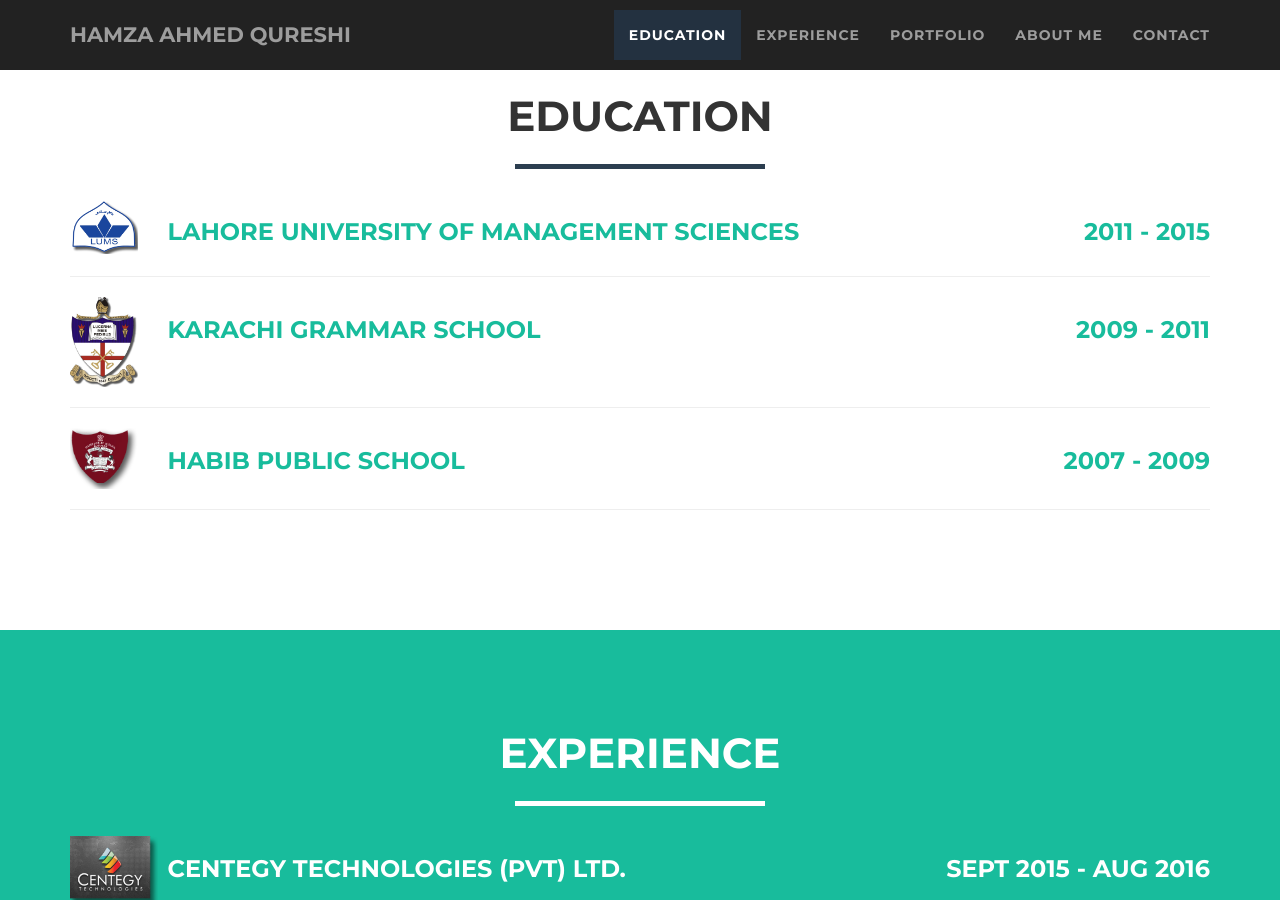
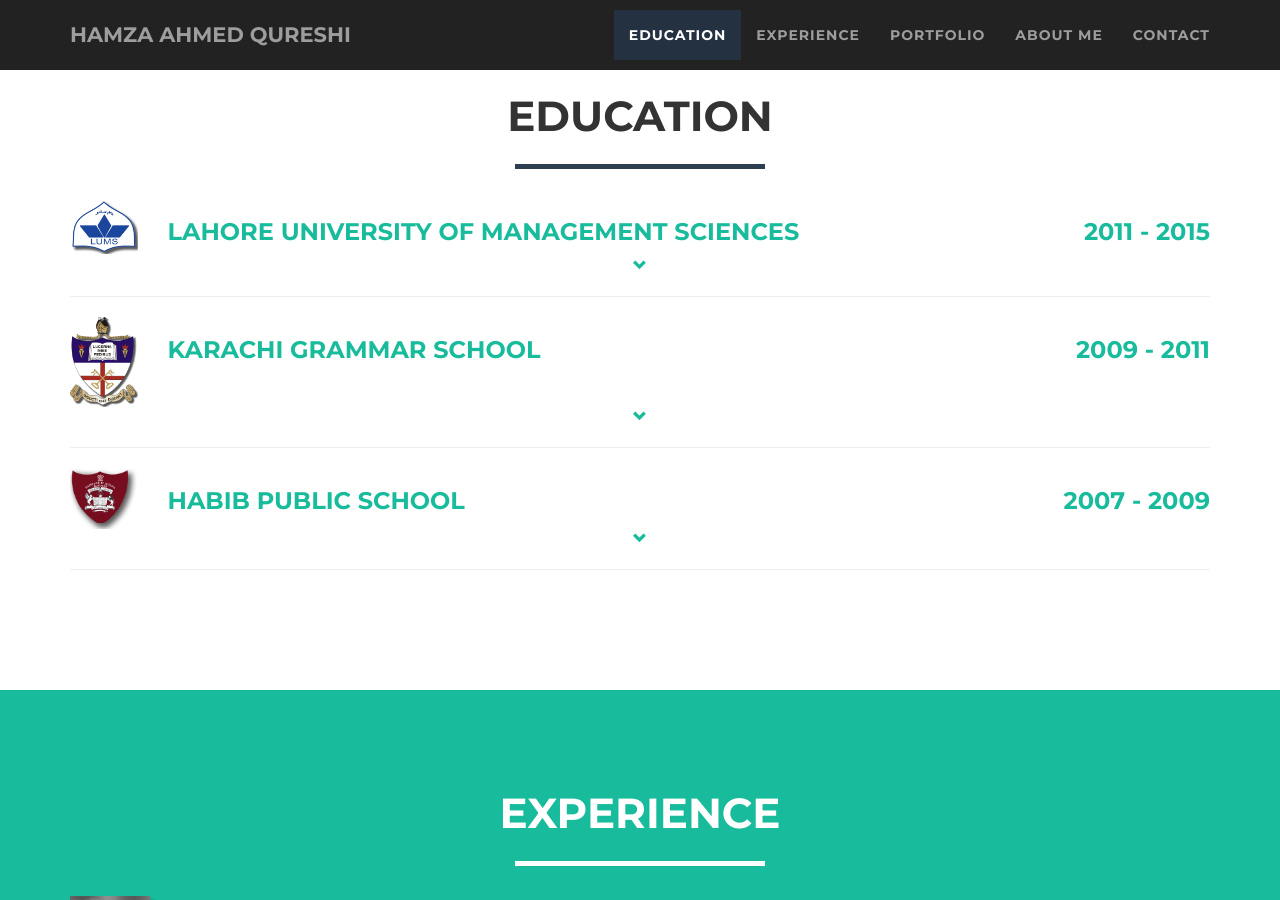
Before and after one commit to hamza1592/hamza1592.github.io, a Jekyll site: the page built from index.html, in a window 1280 px wide and 900 px high, scrolled down 773 px. Built offline with Jekyll 4.4.1, drawn with Linux system fonts in a browser that asks for light colours.

Commit message:
For span rotation on click

```diff
--- a/_includes/education.html
+++ b/_includes/education.html
@@ -8,7 +8,7 @@
 		</div>
 		<div class="row">
 			<div class="col-lg-12 text-left">
-				<a style="cursor:pointer !important;"type = "button" data-toggle="collapse" data-target="#lumsCollapsed">
+				<a style="cursor:pointer !important;"type = "button" data-toggle="collapse" data-target="#lumsCollapsed" onclick="rotateSpan(this)">
 					<div class="row">
 						<div class = "col-lg-1 text-left">
 							<img src="img/icons/lumsIcon.png" width='100%' height='100%'>
@@ -31,12 +31,13 @@
 						</table>
 					</div>
 				</div>
+				<div class="row text-center"><a style="cursor:pointer !important;"type = "button" data-toggle="collapse" data-target="#lumsCollapsed" onclick="rotateSpan(this)"><span class="glyphicon glyphicon-chevron-down rotatable"></span></a></div>
 				<hr class="star-secondary">
 			</div>
 		</div>
 		<div class="row">
 			<div class="col-lg-12 text-left">
-				<a style="cursor:pointer !important;"type = "button" data-toggle="collapse" data-target="#kgsCollapsed">
+				<a style="cursor:pointer !important;"type = "button" data-toggle="collapse" data-target="#kgsCollapsed" onclick="rotateSpan(this)">
 					<div class="row">
 						<div class = "col-lg-1 text-left">
 							<img src="img/icons/kgsIcon.png" width='100%' height='100%'>
@@ -57,12 +58,13 @@
 						</table>
 					</div>
 				</div>
+				<div class="row text-center"><a style="cursor:pointer !important;"type = "button" data-toggle="collapse" data-target="#kgsCollapsed" onclick="rotateSpan(this)"><span class="glyphicon glyphicon-chevron-down rotatable"></span></a></div>
 				<hr class="star-secondary">
 			</div>
 		</div>
 		<div class="row">
 			<div class="col-lg-12 text-left">
-				<a style="cursor:pointer !important;"type = "button" data-toggle="collapse" data-target="#habibCollapsed">
+				<a style="cursor:pointer !important;"type = "button" data-toggle="collapse" data-target="#habibCollapsed" onclick="rotateSpan(this)">
 					<div class="row">
 						<div class = "col-lg-1 text-left">
 							<img src="img/icons/habibIcon.png" width='100%' height='100%'>
@@ -83,6 +85,7 @@
 						</table>
 					</div>
 				</div>
+				<div class="row text-center"><a style="cursor:pointer !important;"type = "button" data-toggle="collapse" data-target="#habibCollapsed" onclick="rotateSpan(this)"><span class="glyphicon glyphicon-chevron-down rotatable"></span></a></div>
 				<hr class="star-secondary">
 			</div>
 		</div>
--- a/_includes/experience.html
+++ b/_includes/experience.html
@@ -8,7 +8,7 @@
 		</div>
 		<div class="row">
 			<div class="col-lg-12 text-left">
-				<a style="cursor:pointer !important;"type = "button" data-toggle="collapse" data-target="#centegyCollapsed">
+				<a style="cursor:pointer !important;"type = "button" data-toggle="collapse" data-target="#centegyCollapsed" onclick="rotateSpan(this)">
 					<div class="row">
 						<div class = "col-lg-1 text-left">
 							<img src="img/icons/centegyIcon.png" width='130%' height='130%'>
@@ -32,7 +32,7 @@
 						</table>
 					</div>
 				</div>
-				<div class="row text-centre"><span class="glyphicon glyphicon-chevron-down"></span></div>
+				<div class="row text-center"><a style="cursor:pointer !important;"type = "button" data-toggle="collapse" data-target="#centegyCollapsed" onclick="rotateSpan(this)"><span class="glyphicon glyphicon-chevron-down rotatable"></span></a></div>
 				<hr class="star-secondary">
 			</div>
 		</div>
--- a/_includes/js.html
+++ b/_includes/js.html
@@ -19,7 +19,8 @@
 
     <!-- Custom Theme JavaScript -->
     <script src="{{ "/js/freelancer.js" }}"></script>
-
+    <script src="{{ "/js/custom.js" }}"></script>
+    <script src="{{ "/js/rotate.js" }}"></script>
     {% if site.contact == "disqus" %}
     <!-- Disqus Stuff -->
     {% include js_disqus.html %}
--- /dev/null
+++ b/js/custom.js
@@ -0,0 +1,11 @@
+function rotateSpan(elem){
+	var span = $(elem).parents(".row").find(".rotatable");
+	if(span.hasClass("rotated")){
+		span.animate({rotate: '0'},1000);
+		span.removeClass("rotated");
+	}
+	else{
+		span.addClass("rotated")
+		span.animate({rotate: '180'},1000);
+	}
+}
```
Also changed, not shown: js/jquery.rotate.js (added, +1 -0 lines).
